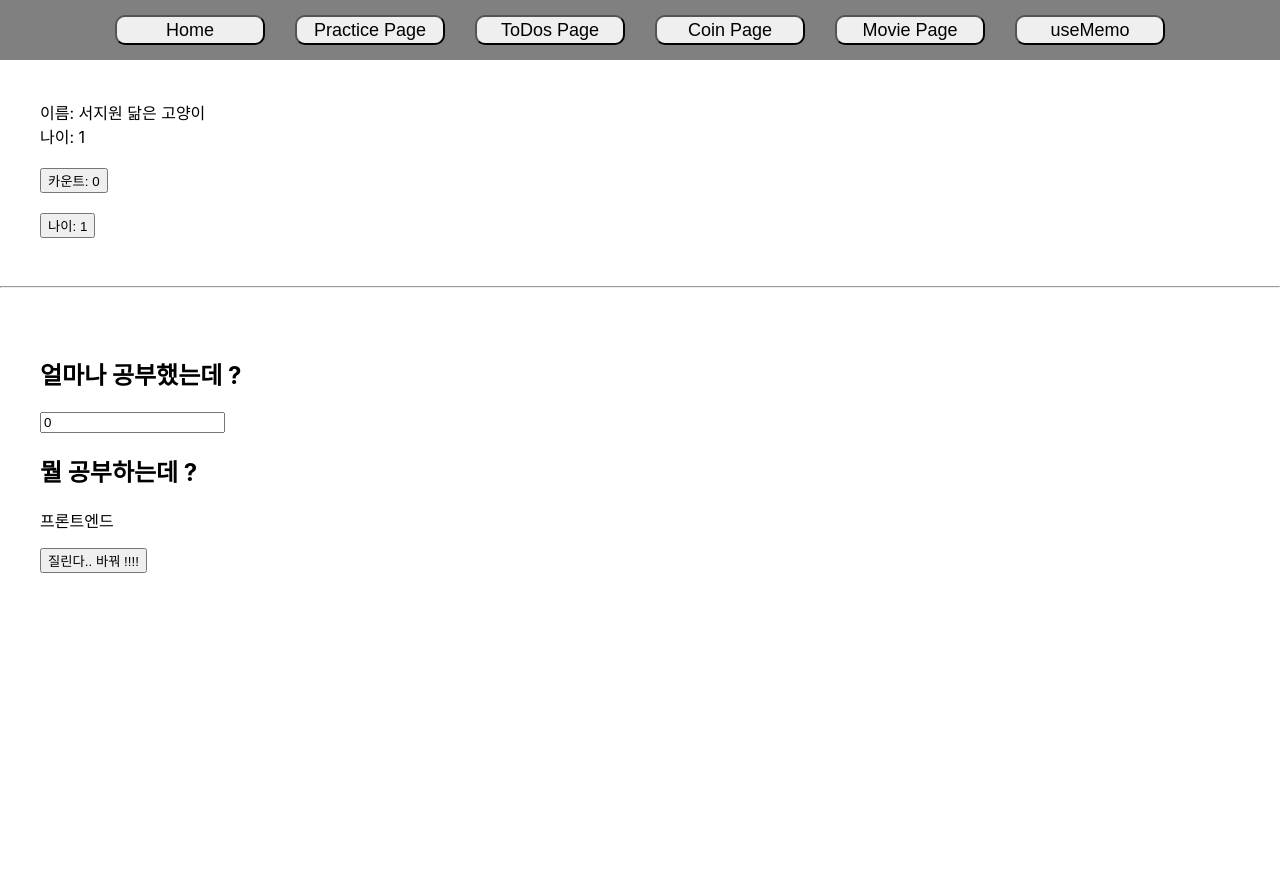
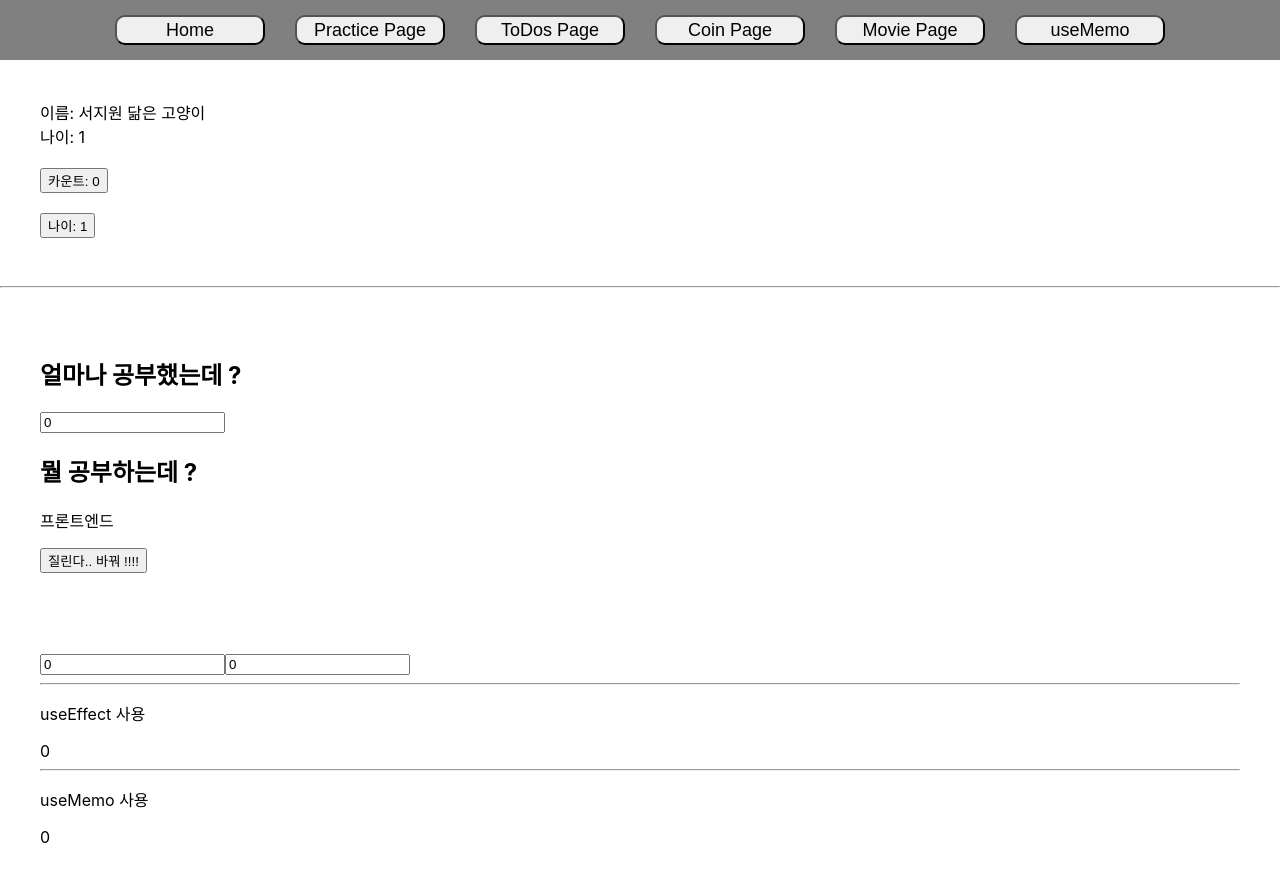
Before and after one commit to jwseo4074/movieWeb, a React (Create React App) app in the folder my-app/: page /usememopractice in a window 1280 px wide. Shown: the top 882 px of the page. Before the commit the page ends 800 px from the top, so only its background shows below. Built offline with nearby package versions, Linux system fonts and the light colour scheme.

Commit message:
difference of useEffect and useMemo

```diff
--- /dev/null
+++ b/my-app/src/Component/UseCalculate.jsx
@@ -0,0 +1,16 @@
+import CatInfo from '../Component/CatInfo';
+import React, { useState, useEffect, useMemo } from 'react';
+import expensiveCalculation from './expensiveCalculation';
+
+const useCalculate = props => {
+	const [result, setResult] = useState(0);
+
+	useEffect(() => {
+		console.log('useCalculate Rerender !! ');
+		setResult(Number(props.numA + props.numB));
+	}, [props.numA, props.numB]);
+
+	return result;
+};
+
+export default useCalculate;
--- /dev/null
+++ b/my-app/src/Component/UseCalculateWithMemo.jsx
@@ -0,0 +1,14 @@
+import CatInfo from '../Component/CatInfo';
+import React, { useState, useEffect, useMemo } from 'react';
+import expensiveCalculation from './expensiveCalculation';
+
+const useCalculateWithMemo = props => {
+	let sumVal = Number(props.numA + props.numB);
+
+	return useMemo(() => {
+		console.log('useCalculateWithMemo Rerender !! ');
+		return sumVal;
+	}, [sumVal]);
+};
+
+export default useCalculateWithMemo;
--- /dev/null
+++ b/my-app/src/Component/expensiveCalculation.js
@@ -0,0 +1,8 @@
+function expensiveCalculation(a, b) {
+	let sumVal = 0;
+	sumVal = Number(a) + Number(b);
+	console.log('Expensive Calculate  !! ');
+	return Number(sumVal);
+}
+
+export default expensiveCalculation;
--- a/my-app/src/Page/UseMemoPracticePage.jsx
+++ b/my-app/src/Page/UseMemoPracticePage.jsx
@@ -1,10 +1,11 @@
 import CatInfo from '../Component/CatInfo';
 import React, { useState, useEffect, useMemo } from 'react';
+import UseCalculate from '../Component/UseCalculate';
+import UseCalculateWithMemo from '../Component/UseCalculateWithMemo';
 
 function UseMemoPracticePage() {
 	const [count, setCount] = useState(0);
 	// 카운트는 메모 안해줬음 => 그냥 렌더링 확인용
-
 	const [age, setAge] = useState(1);
 	// age는 메모 해줬음 => useMemo를 사용해줬을 때 렌더링 확인용
 
@@ -19,19 +20,23 @@ function UseMemoPracticePage() {
 	const [num, setNum] = useState(0);
 	const [isFront, setIsFront] = useState(true);
 
-	const developer = isFront ? '프론트엔드' : '백엔드';
+	// const developer = isFront ? '프론트엔드' : '백엔드';
+	const developer = {
+		field: isFront ? '프론트엔드' : '백엔드',
+	};
+
 	useEffect(() => {
 		console.log('render3');
-	}, [developer]);
+	}, [isFront]);
 
-	// const developer = {
-	// 	field: isFront ? '프론트엔드' : '백엔드',
-	// };
 	// const developer = useMemo(() => {
 	// 	return {
 	// 		field: isFront ? '프론트엔드' : '백엔드',
 	// 	};
 	// }, [isFront]);
+
+	const [numA, setNumA] = useState(0);
+	const [numB, setNumB] = useState(0);
 
 	return (
 		<>
@@ -58,10 +63,33 @@ function UseMemoPracticePage() {
 				/>
 
 				<h2> 뭘 공부하는데 ? </h2>
-				<p> {developer}</p>
-				{/* <p> {developer.field} </p> */}
+				{/* <p> {developer}</p> */}
+				<p> {developer.field} </p>
 
 				<button onClick={() => setIsFront(!isFront)}> 질린다.. 바꿔 !!!! </button>
+			</div>
+
+			<div style={{ padding: '40px' }}>
+				<input
+					type="number"
+					value={numA}
+					onChange={e => {
+						setNumA(e.target.value);
+					}}
+				/>
+				<input
+					type="number"
+					value={numB}
+					onChange={e => {
+						setNumB(e.target.value);
+					}}
+				/>
+				<hr />
+				<p>useEffect 사용 </p>
+				<UseCalculate numA={numA} numB={numB} />
+				<hr />
+				<p>useMemo 사용</p>
+				<UseCalculateWithMemo numA={numA} numB={numB} />
 			</div>
 		</>
 	);
```
